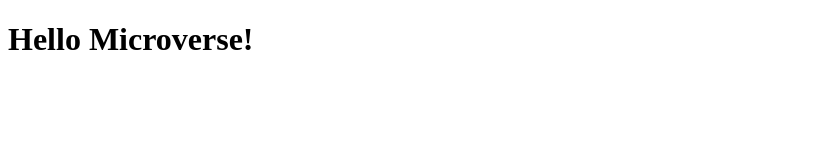
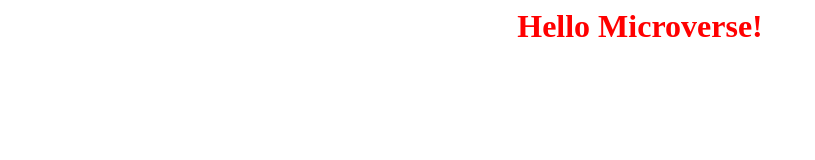
Before and after one commit to SimonGrchevski/Hello-World, a plain HTML site: page index.html in a window 1280 px wide. Shown: the whole page, without its empty margins (0-815 px from the left). Drawn offline with Linux system fonts and the light colour scheme.

Commit message:
Add css file and styles

```diff
--- a/index.html
+++ b/index.html
@@ -5,6 +5,7 @@
  <meta charset="UTF-8">
  <meta http-equiv="X-UA-Compatible" content="IE=edge">
  <meta name="viewport" content="width=device-width, initial-scale=1.0">
+ <link href="main.css" rel="stylesheet">
  <title>Document</title>
 </head>
 
--- /dev/null
+++ b/main.css
@@ -0,0 +1,6 @@
+h1
+{
+ color: red;
+ margin:5px;
+ text-align:center;
+}
```
